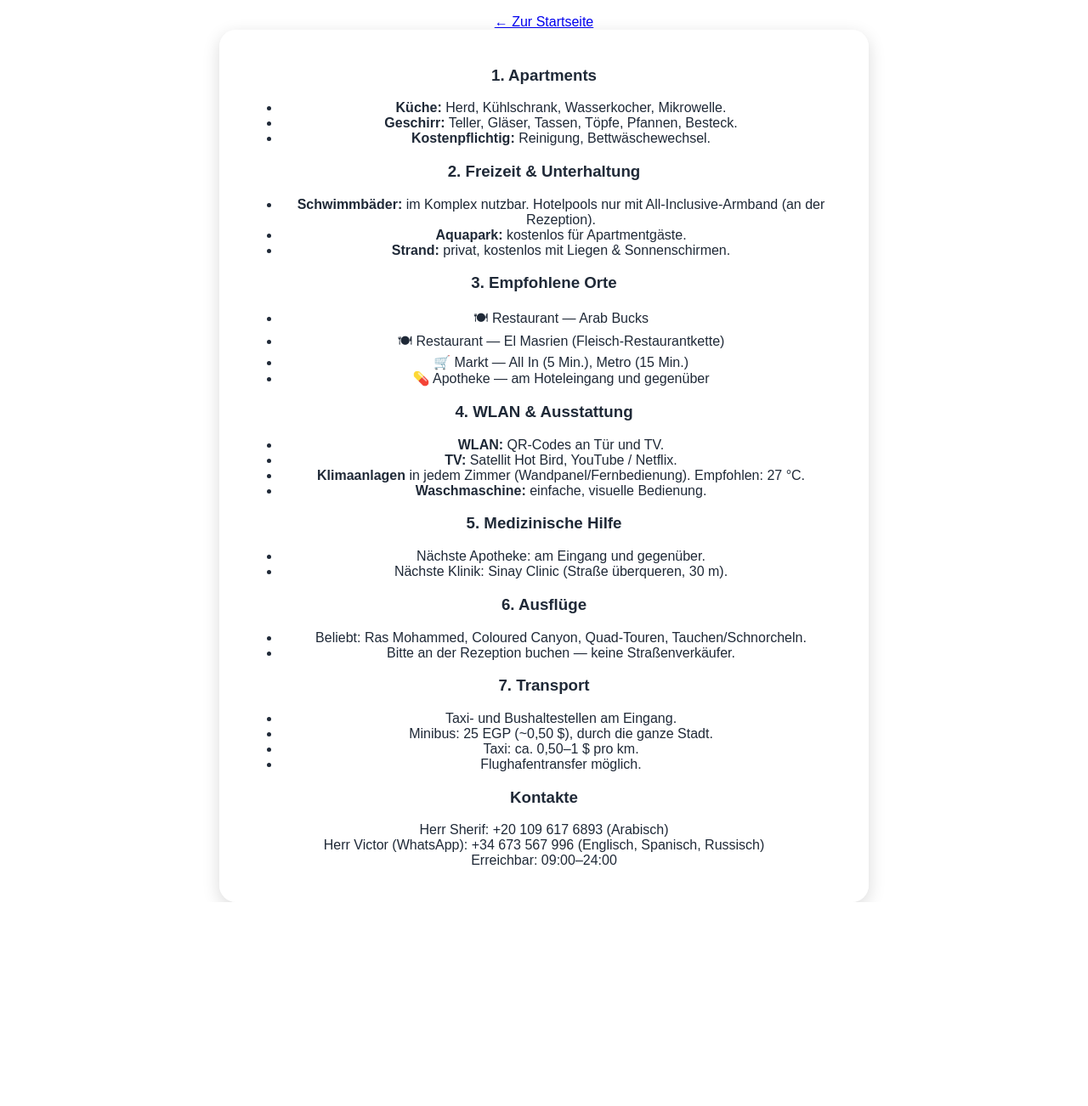
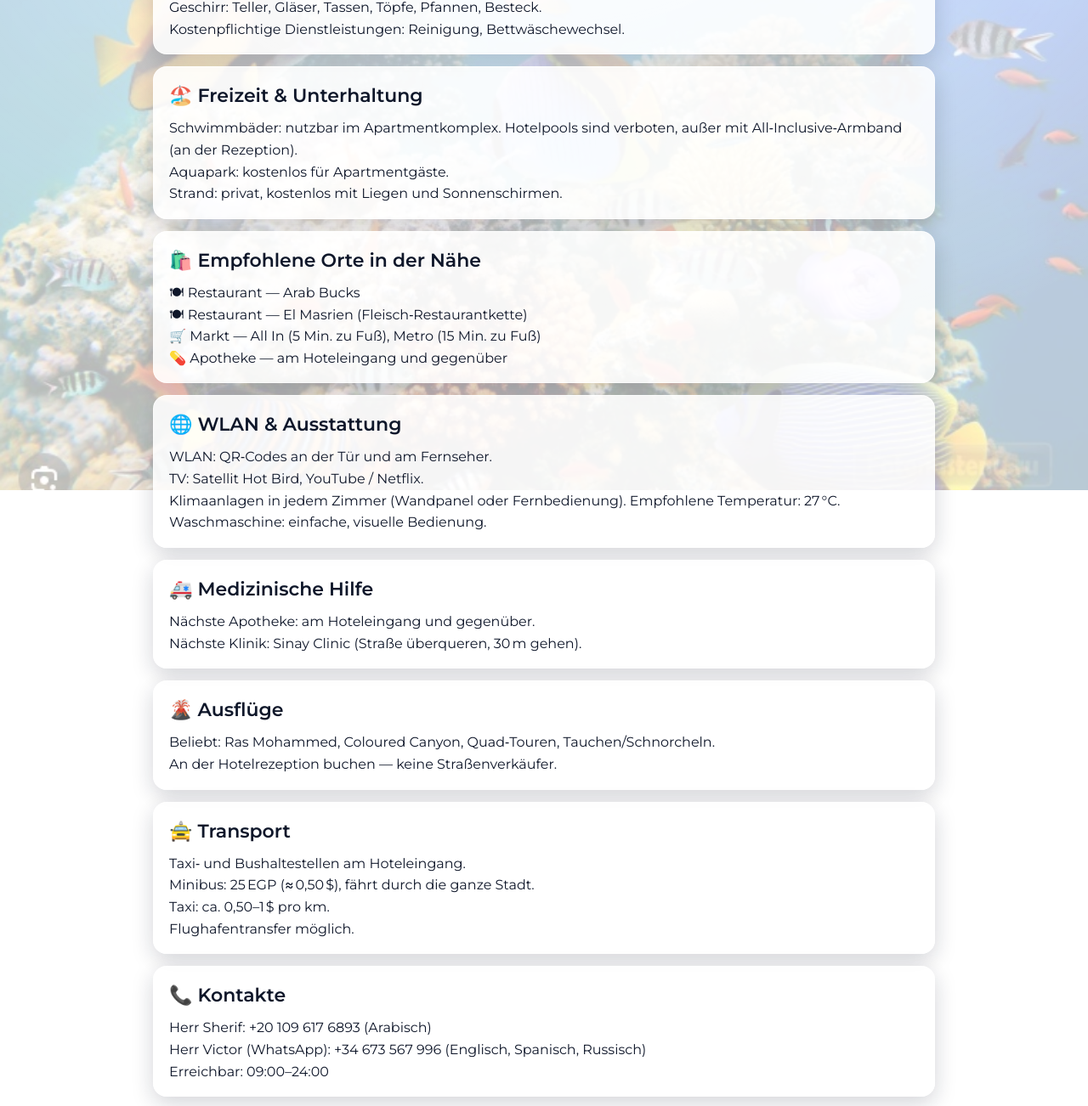
Before and after one commit to viktoramwaj/Apartments-, a plain HTML site: page de.html in a window 1280 px wide. Shown: the part 223-1525 px from the top of the page at 85% size. Before the commit the page ends 1285 px from the top, so only its background shows below. Drawn offline with Linux system fonts and the light colour scheme.

Commit message:
Add files via upload

```diff
--- a/de.html
+++ b/de.html
@@ -2,72 +2,154 @@
 <html lang="de">
 <head>
 <meta charset="utf-8" />
-<meta name="viewport" content="width=device-width,initial-scale=1" />
-<title>Amwaj Apartments — Gästeinformation (DE)</title>
-<link rel="stylesheet" href="style.css" />
-<meta name="description" content="Gästeinfos: WLAN, Pools, Strand, nahe Orte, Ausflüge, Transport, Kontakte.">
+<meta name="viewport" content="width=device-width, initial-scale=1" />
+<title>Amwaj Apartments — Gästeinformation</title>
+<meta name="description" content="Wichtige Gästeinfos für Amwaj Apartments: Apartments, Freizeit, Wi‑Fi, Medizin, Ausflüge, Transport." />
+<link href="https://fonts.googleapis.com/css2?family=Montserrat:wght@400;600&display=swap" rel="stylesheet">
+<style>
+  :root{
+    --text:#0f172a; --muted:#4b5563; --border:rgba(255,255,255,.6);
+    --card-bg:rgba(255,255,255,.86); --shadow:0 8px 26px rgba(15,23,42,.18);
+    --brand:#2563eb; --brand-dark:#1e40af;
+  }
+  *{box-sizing:border-box}
+  html,body{height:100%}
+  body{
+    margin:0; font-family:"Montserrat", system-ui, -apple-system, Segoe UI, Roboto, Arial, sans-serif;
+    color:var(--text); line-height:1.6; overflow-x:hidden;
+    display:flex; flex-direction:column; min-height:100dvh;
+  }
+
+  /* ===== Background image (12.jpg) + readability layers ===== */
+  body::before{
+    content:""; position:fixed; inset:0; z-index:-2;
+    background:url('12.jpg') center/cover no-repeat;
+    opacity:.30;            /* сама картинка ~30% видимости */
+  }
+  body::after{
+    content:""; position:fixed; inset:0; z-index:-1; pointer-events:none;
+    background:radial-gradient(1000px 600px at 50% 10%, rgba(255,255,255,.55), rgba(255,255,255,.25) 55%, rgba(255,255,255,.10) 100%);
+    /* мягкий светлый ореол для читабельности поверх фото */
+  }
+
+  /* ===== Layout ===== */
+  header{
+    text-align:center; padding:24px 16px 10px;
+  }
+  header h1{ margin:0 0 6px; font-size:clamp(24px,4.2vw,36px)}
+  header .sub{ margin:0; color:var(--muted)}
+  main{ width:min(920px,92vw); margin:0 auto; padding:10px 0 24px; flex:1}
+  .grid{ display:grid; gap:14px }
+
+  .card{
+    background:var(--card-bg); border:1px solid var(--border);
+    border-radius:16px; padding:16px 18px; box-shadow:var(--shadow);
+  }
+  .card h2{ margin:0 0 8px; font-size:clamp(18px,2.6vw,22px) }
+  .card p{ margin:0 }
+
+  /* Change language button */
+  .back{
+    display:inline-block; margin:18px auto 26px; padding:10px 16px;
+    border-radius:12px; text-decoration:none; font-weight:600;
+    background:var(--brand); color:#fff; border:1px solid #dbeafe;
+    box-shadow:0 10px 20px rgba(37,99,235,.20);
+  }
+  .back:hover{ background:var(--brand-dark) }
+
+  @media (max-width:560px){
+    header{padding:18px 12px 6px}
+    .card{padding:14px 14px}
+  }
+</style>
 </head>
 <body>
-<main class="wrap" dir="ltr">
-  <h1>Amwaj Apartments — Gästeinformation <span class="badge">DE</span></h1>
-  <a class="back" href="index.html">← Zur Startseite</a>
 
-  <section class="card">
-    <h3>1. Apartments</h3>
-    <ul>
-      <li><strong>Küche:</strong> Herd, Kühlschrank, Wasserkocher, Mikrowelle.</li>
-      <li><strong>Geschirr:</strong> Teller, Gläser, Tassen, Töpfe, Pfannen, Besteck.</li>
-      <li><strong>Kostenpflichtig:</strong> Reinigung, Bettwäschewechsel.</li>
-    </ul>
+  <header>
+    <h1>Amwaj Apartments 🏖️</h1>
+    <p class="sub">Gästeinformation (Deutsch)</p>
+  </header>
 
-    <h3>2. Freizeit & Unterhaltung</h3>
-    <ul>
-      <li><strong>Schwimmbäder:</strong> im Komplex nutzbar. Hotelpools nur mit All‑Inclusive‑Armband (an der Rezeption).</li>
-      <li><strong>Aquapark:</strong> kostenlos für Apartmentgäste.</li>
-      <li><strong>Strand:</strong> privat, kostenlos mit Liegen & Sonnenschirmen.</li>
-    </ul>
+  <main>
+    <div class="grid">
+      <section class="card" id="apartments">
+        <h2>🏠 Apartments</h2>
+        <p>
+          Küche: Herd, Kühlschrank, Wasserkocher, Mikrowelle.<br>
+          Geschirr: Teller, Gläser, Tassen, Töpfe, Pfannen, Besteck.<br>
+          Kostenpflichtige Dienstleistungen: Reinigung, Bettwäschewechsel.
+        </p>
+      </section>
 
-    <h3>3. Empfohlene Orte</h3>
-    <ul>
-      <li>🍽 Restaurant — Arab Bucks</li>
-      <li>🍽 Restaurant — El Masrien (Fleisch‑Restaurantkette)</li>
-      <li>🛒 Markt — All In (5 Min.), Metro (15 Min.)</li>
-      <li>💊 Apotheke — am Hoteleingang und gegenüber</li>
-    </ul>
+      <section class="card" id="leisure">
+        <h2>🏖️ Freizeit & Unterhaltung</h2>
+        <p>
+          Schwimmbäder: nutzbar im Apartmentkomplex. Hotelpools sind verboten, außer mit All‑Inclusive‑Armband (an der Rezeption).<br>
+          Aquapark: kostenlos für Apartmentgäste.<br>
+          Strand: privat, kostenlos mit Liegen und Sonnenschirmen.
+        </p>
+      </section>
 
-    <h3>4. WLAN & Ausstattung</h3>
-    <ul>
-      <li><strong>WLAN:</strong> QR‑Codes an Tür und TV.</li>
-      <li><strong>TV:</strong> Satellit Hot Bird, YouTube / Netflix.</li>
-      <li><strong>Klimaanlagen</strong> in jedem Zimmer (Wandpanel/Fernbedienung). Empfohlen: 27 °C.</li>
-      <li><strong>Waschmaschine:</strong> einfache, visuelle Bedienung.</li>
-    </ul>
+      <section class="card" id="nearby">
+        <h2>🛍️ Empfohlene Orte in der Nähe</h2>
+        <p>
+          🍽 Restaurant — Arab Bucks<br>
+          🍽 Restaurant — El Masrien (Fleisch‑Restaurantkette)<br>
+          🛒 Markt — All In (5 Min. zu Fuß), Metro (15 Min. zu Fuß)<br>
+          💊 Apotheke — am Hoteleingang und gegenüber
+        </p>
+      </section>
 
-    <h3>5. Medizinische Hilfe</h3>
-    <ul>
-      <li>Nächste Apotheke: am Eingang und gegenüber.</li>
-      <li>Nächste Klinik: Sinay Clinic (Straße überqueren, 30 m).</li>
-    </ul>
+      <section class="card" id="wifi">
+        <h2>🌐 WLAN & Ausstattung</h2>
+        <p>
+          WLAN: QR‑Codes an der Tür und am Fernseher.<br>
+          TV: Satellit Hot Bird, YouTube / Netflix.<br>
+          Klimaanlagen in jedem Zimmer (Wandpanel oder Fernbedienung). Empfohlene Temperatur: 27 °C.<br>
+          Waschmaschine: einfache, visuelle Bedienung.
+        </p>
+      </section>
 
-    <h3>6. Ausflüge</h3>
-    <ul>
-      <li>Beliebt: Ras Mohammed, Coloured Canyon, Quad‑Touren, Tauchen/Schnorcheln.</li>
-      <li>Bitte an der Rezeption buchen — keine Straßenverkäufer.</li>
-    </ul>
+      <section class="card" id="medical">
+        <h2>🚑 Medizinische Hilfe</h2>
+        <p>
+          Nächste Apotheke: am Hoteleingang und gegenüber.<br>
+          Nächste Klinik: Sinay Clinic (Straße überqueren, 30 m gehen).
+        </p>
+      </section>
 
-    <h3>7. Transport</h3>
-    <ul>
-      <li>Taxi‑ und Bushaltestellen am Eingang.</li>
-      <li>Minibus: 25 EGP (~0,50 $), durch die ganze Stadt.</li>
-      <li>Taxi: ca. 0,50–1 $ pro km.</li>
-      <li>Flughafentransfer möglich.</li>
-    </ul>
+      <section class="card" id="tours">
+        <h2>🌋 Ausflüge</h2>
+        <p>
+          Beliebt: Ras Mohammed, Coloured Canyon, Quad‑Touren, Tauchen/Schnorcheln.<br>
+          An der Hotelrezeption buchen — keine Straßenverkäufer.
+        </p>
+      </section>
 
-    <h3>Kontakte</h3>
-    <p>Herr Sherif: +20 109 617 6893 (Arabisch)<br>
-       Herr Victor (WhatsApp): +34 673 567 996 (Englisch, Spanisch, Russisch)<br>
-       Erreichbar: 09:00–24:00</p>
-  </section>
-</main>
+      <section class="card" id="transport">
+        <h2>🚖 Transport</h2>
+        <p>
+          Taxi‑ und Bushaltestellen am Hoteleingang.<br>
+          Minibus: 25 EGP (≈ 0,50 $), fährt durch die ganze Stadt.<br>
+          Taxi: ca. 0,50–1 $ pro km.<br>
+          Flughafentransfer möglich.
+        </p>
+      </section>
+
+      <section class="card" id="contacts">
+        <h2>📞 Kontakte</h2>
+        <p>
+          Herr Sherif: +20 109 617 6893 (Arabisch)<br>
+          Herr Victor (WhatsApp): +34 673 567 996 (Englisch, Spanisch, Russisch)<br>
+          Erreichbar: 09:00–24:00
+        </p>
+      </section>
+    </div>
+
+    <p style="text-align:center">
+      <a class="back" href="index.html">🌍 Change language</a>
+    </p>
+  </main>
+
 </body>
 </html>
```
Also changed, not shown: 12.jpg (added).
